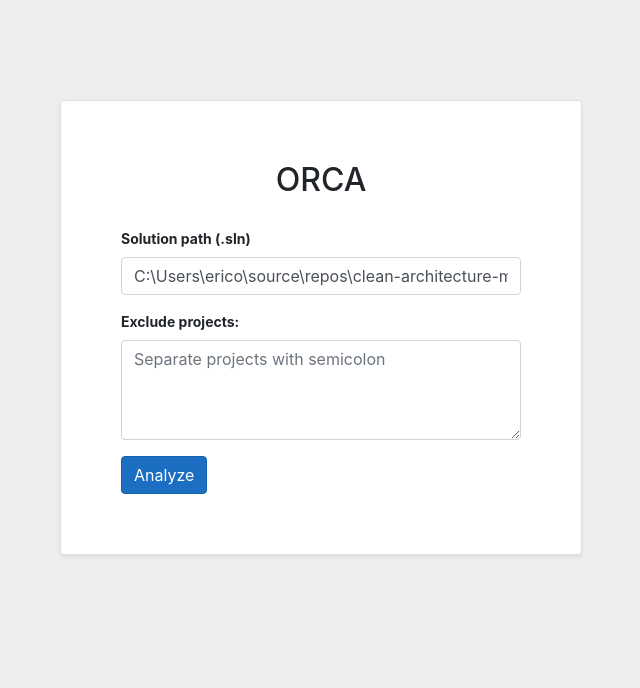
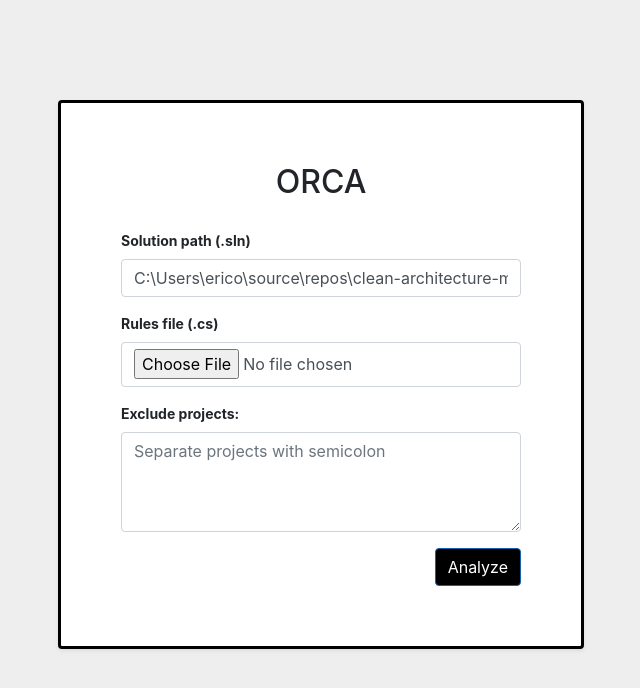
Before and after one commit to ericoSoares/Orca, a React (Create React App) app in the folder webapp/ClientApp/: page / in a window 1280 px wide. Shown: the top 688 px of the page, without its empty margins (319-959 px from the left). Built offline with nearby package versions, Linux system fonts and the light colour scheme.

Commit message:
Minor css improvements

```diff
--- a/webapp/ClientApp/src/components/Home.js
+++ b/webapp/ClientApp/src/components/Home.js
@@ -17,7 +17,7 @@ export const Home = ({ triggerAnalysis }) => {
                     width: '100%',
                 }}
             >
-                <div className="card shadow-sm" style={{ padding: 60, marginTop: 100 }}>
+                <div className="card shadow-sm" style={{ padding: 60, marginTop: 100, border: '3px solid black' }}>
                     <div style={{ width: 400 }}>
                         <h2><center>ORCA</center></h2>
                         <br />
@@ -32,6 +32,16 @@ export const Home = ({ triggerAnalysis }) => {
                             />
                         </div>
                         <div className="form-group">
+                            <label style={{ fontWeight: 'bold' }} htmlFor="rulesFile">Rules file (.cs)</label>
+                            <input
+                                id="rulesFile"
+                                className="form-control"
+                                style={{ height: 45, width: '100%'}}
+                                type="file"
+                                onChange={(e) => null}
+                            />
+                        </div>
+                        <div className="form-group">
                             <label style={{ fontWeight: 'bold' }} htmlFor="excludedInput">Exclude projects:</label>
                             <textarea
                                 id="excludedInput"
@@ -41,7 +51,11 @@ export const Home = ({ triggerAnalysis }) => {
                                 style={{ width: '100%', height: '100px' }}
                             />
                         </div>
-                        <button className="btn btn-primary" onClick={() => setAnalysisTriggered(true)}>Analyze</button>
+                        <div style={{display: 'flex', justifyContent: 'flex-end'}}>
+                            <button
+                                style={{ background: 'black' }}
+                                className="btn btn-primary" onClick={() => setAnalysisTriggered(true)}>Analyze</button>
+                        </div>
                     </div>
                 </div>
             </div>
--- a/webapp/ClientApp/src/components/Report.js
+++ b/webapp/ClientApp/src/components/Report.js
@@ -49,8 +49,8 @@ const Report = ({ analysisResult, setSelectedTab }) => {
                                     href="#"
                                     onClick={() => setSelectedFileGroup(r)}
                                 >
+                                    <span>{r.fileName}</span>
                                     <span className="fileRuleCount">{r.ruleResults.length}</span>
-                                    <span>{r.fileName}</span>
                                 </a>
                             </li>
                         ))}
@@ -77,7 +77,7 @@ const Report = ({ analysisResult, setSelectedTab }) => {
                         </div>
                         <div class="itemBody">
                             <p class="secondLineInfo">
-                                {r.ruleName}, {r.dpName}
+                                {r.ruleName}, <a href={r.dpExtraInfo} target="blank">{r.dpName} Pattern</a>
                         </p>
                             <p class="severityLevel">{renderSeverityLevel(r.severityLevel)}</p>
                         </div>
--- a/webapp/ClientApp/src/custom.css
+++ b/webapp/ClientApp/src/custom.css
@@ -73,6 +73,8 @@ body {
 .sidebar .nav-link {
     font-weight: 500;
     color: #333;
+    display: flex;
+    justify-content: space-between;
 }
 
     .sidebar .nav-link .feather {
@@ -198,8 +200,6 @@ body {
     }
 
 .fileRuleCount {
-    background: grey;
-    color: white;
     border-radius: 100%;
     padding-left: 5px;
     padding-right: 5px;
```
